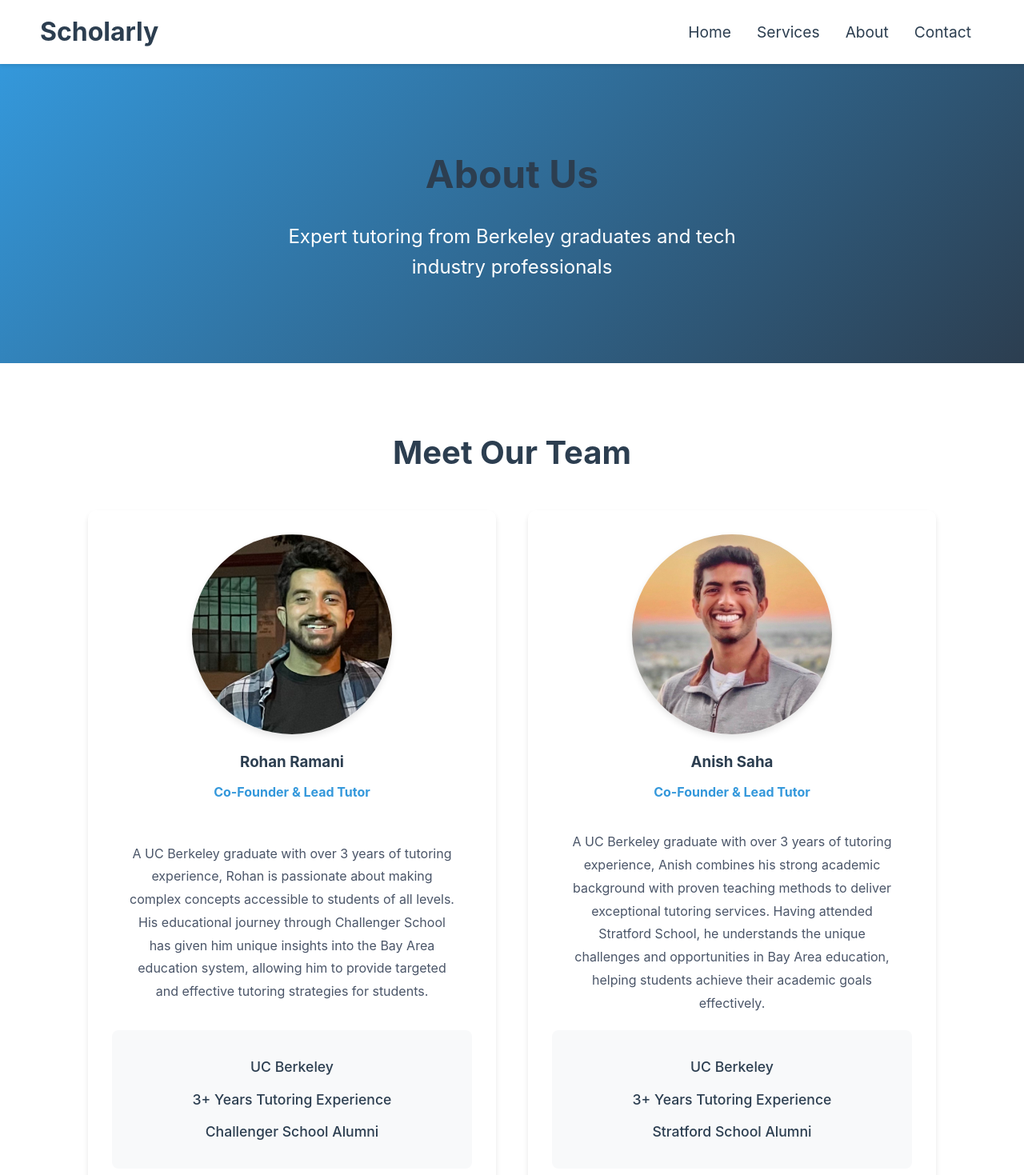
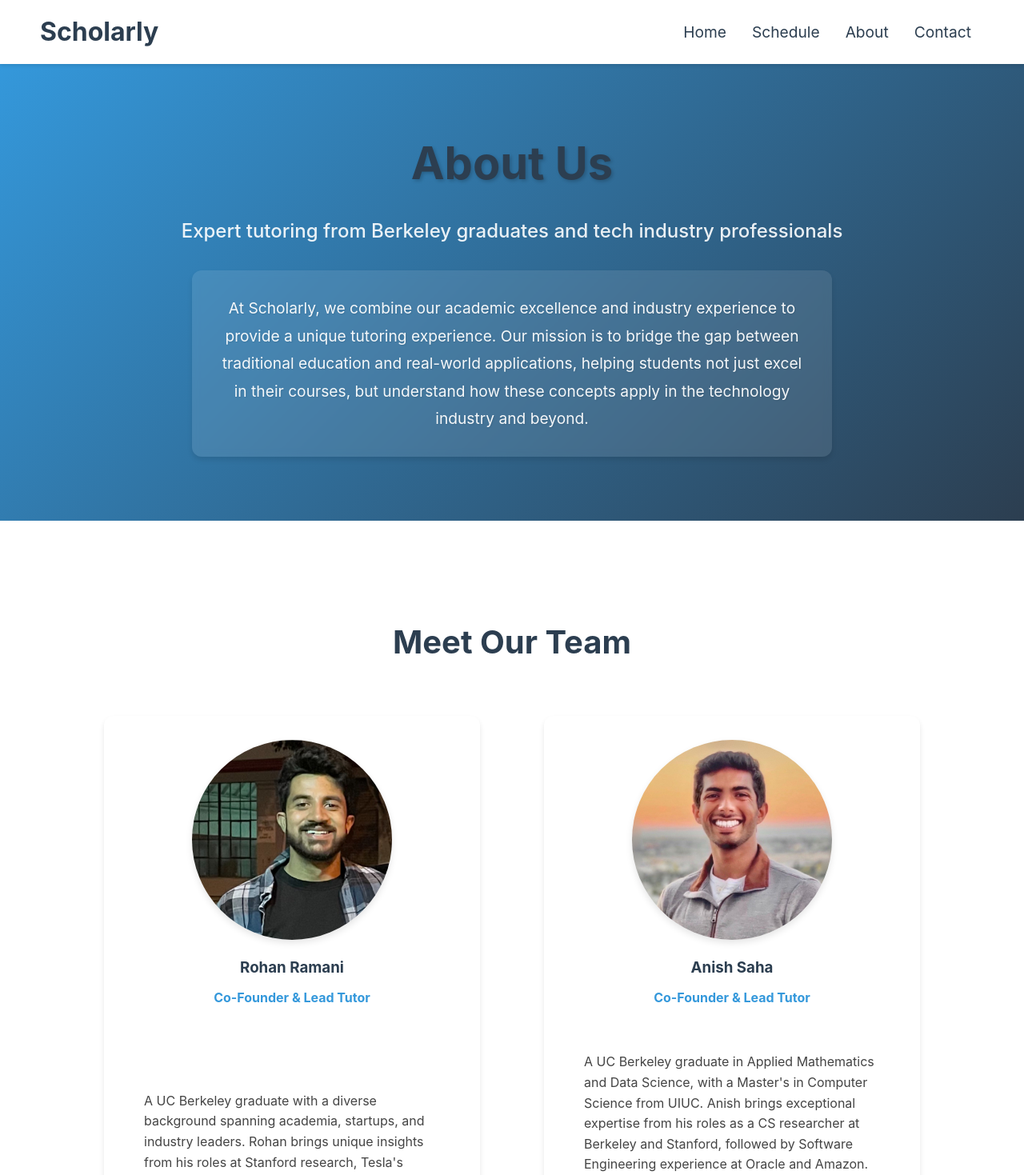
Before and after one commit to rramani1230/scholarly, a React (Create React App) app: page /about in a window 1280 px wide. Shown: the top 1469 px of the page at 80% size. Built offline with nearby package versions, Linux system fonts and the light colour scheme.

Commit message:
Implement Calendly integration, update About Us details

```diff
--- a/src/App.js
+++ b/src/App.js
@@ -4,6 +4,7 @@ import Navbar from './components/Navbar/Navbar';
 import Home from './pages/Home/Home';
 import About from './pages/About/About';
 import Contact from './pages/Contact/Contact';
+import Schedule from './pages/Schedule/Schedule';
 import './App.css';
 
 function App() {
@@ -15,6 +16,7 @@ function App() {
           <Route path="/" element={<Home />} />
           <Route path="/about" element={<About />} />
           <Route path="/contact" element={<Contact />} />
+          <Route path="/schedule" element={<Schedule />} />
         </Routes>
       </div>
     </Router>
--- a/src/components/Navbar/Navbar.js
+++ b/src/components/Navbar/Navbar.js
@@ -14,7 +14,7 @@ const Navbar = () => {
             <Link to="/" className="nav-link">Home</Link>
           </li>
           <li className="nav-item">
-            <Link to="/services" className="nav-link">Services</Link>
+            <Link to="/schedule" className="nav-link">Schedule</Link>
           </li>
           <li className="nav-item">
             <Link to="/about" className="nav-link">About</Link>
--- a/src/pages/About/About.css
+++ b/src/pages/About/About.css
@@ -7,18 +7,40 @@
   background: linear-gradient(135deg, #3498db, #2c3e50);
   color: white;
   text-align: center;
-  padding: 100px 50px;
+  padding: 80px 50px;
+  margin-bottom: 40px;
 }
 
 .about-header h1 {
-  font-size: 3rem;
+  font-size: 3.5rem;
   margin-bottom: 20px;
+  font-weight: 700;
+  text-shadow: 2px 2px 4px rgba(0, 0, 0, 0.2);
 }
 
-.about-header p {
+.about-header .subtitle {
   font-size: 1.5rem;
-  max-width: 600px;
+  margin-bottom: 30px;
+  color: rgba(255, 255, 255, 0.9);
+  font-weight: 500;
+}
+
+.mission-statement {
+  max-width: 800px;
   margin: 0 auto;
+  padding: 30px;
+  background: rgba(255, 255, 255, 0.1);
+  border-radius: 12px;
+  backdrop-filter: blur(5px);
+  box-shadow: 0 4px 6px rgba(0, 0, 0, 0.1);
+}
+
+.mission-statement p {
+  font-size: 1.2rem;
+  line-height: 1.8;
+  color: rgba(255, 255, 255, 0.95);
+  margin: 0;
+  text-shadow: 1px 1px 2px rgba(0, 0, 0, 0.1);
 }
 
 .team-section,
@@ -42,11 +64,14 @@
 }
 
 .founder-card {
-  text-align: center;
   background: white;
+  border-radius: 12px;
   padding: 30px;
-  border-radius: 10px;
-  box-shadow: 0 4px 6px rgba(0,0,0,0.1);
+  margin: 20px;
+  box-shadow: 0 4px 6px rgba(0, 0, 0, 0.1);
+  flex: 1;
+  min-width: 300px;
+  max-width: 500px;
   display: flex;
   flex-direction: column;
   align-items: center;
@@ -87,30 +112,27 @@
 }
 
 .founder-card .bio {
-  text-align: center;
+  text-align: left;
   flex-grow: 1;
   margin: 20px 0;
-  line-height: 1.8;
-  color: #4a5568;
+  line-height: 1.6;
+  color: #444;
   padding: 0 20px;
   display: flex;
   align-items: center;
 }
 
 .credentials {
-  width: 100%;
-  margin-top: auto;
-  padding: 20px;
+  margin-top: 20px;
+  padding: 15px;
   background: #f8f9fa;
   border-radius: 8px;
-  text-align: center;
 }
 
 .credentials p {
-  margin: 12px 0;
+  margin: 10px 0;
   color: #2c3e50;
   font-weight: 500;
-  font-size: 1.1rem;
 }
 
 .mission-section {
--- a/src/pages/About/About.js
+++ b/src/pages/About/About.js
@@ -8,7 +8,12 @@ const About = () => {
     <div className="about">
       <div className="about-header">
         <h1>About Us</h1>
-        <p>Expert tutoring from Berkeley graduates and tech industry professionals</p>
+        <p className="subtitle">Expert tutoring from Berkeley graduates and tech industry professionals</p>
+        <div className="mission-statement">
+          <p>At Scholarly, we combine our academic excellence and industry experience to provide a unique tutoring experience.
+          Our mission is to bridge the gap between traditional education and real-world applications, helping students not just
+          excel in their courses, but understand how these concepts apply in the technology industry and beyond.</p>
+        </div>
       </div>
 
       <div className="team-section">
@@ -22,13 +27,18 @@ const About = () => {
             <h3>Rohan Ramani</h3>
             <p className="title">Co-Founder & Lead Tutor</p>
             <p className="bio">
-              A UC Berkeley graduate with over 3 years of tutoring experience, Rohan is passionate about making complex concepts accessible to students of all levels.
-              His educational journey through Challenger School has given him unique insights into the Bay Area education system, allowing him to provide targeted and effective tutoring strategies for students.
+              A UC Berkeley graduate with a diverse background spanning academia, startups, and industry leaders. Rohan brings unique insights
+              from his roles at Stanford research, Tesla's autonomous systems team, Apple's software division, and Amazon's cloud infrastructure.
+              Throughout his time at Berkeley, he served as a Teaching Assistant and tutor, developing his passion for making complex concepts
+              accessible to students. His educational journey through Challenger School provides deep understanding of Bay Area education, allowing
+              him to create effective learning strategies for students.
             </p>
             <div className="credentials">
-              <p> UC Berkeley</p>
-              <p> 3+ Years Tutoring Experience</p>
-              <p> Challenger School Alumni</p>
+              <p>UC Berkeley Graduate</p>
+              <p>Research Experience (Stanford)</p>
+              <p>Industry Experience (Tesla, Apple, Amazon)</p>
+              <p>Berkeley Teaching Assistant & Tutor</p>
+              <p>Challenger School Alumni</p>
             </div>
           </div>
 
@@ -39,23 +49,23 @@ const About = () => {
             <h3>Anish Saha</h3>
             <p className="title">Co-Founder & Lead Tutor</p>
             <p className="bio">
-              A UC Berkeley graduate with over 3 years of tutoring experience, Anish combines his strong academic background with proven teaching methods to deliver exceptional tutoring services.
-              Having attended Stratford School, he understands the unique challenges and opportunities in Bay Area education, helping students achieve their academic goals effectively.
+              A UC Berkeley graduate in Applied Mathematics and Data Science, with a Master's in Computer Science from UIUC.
+              Anish brings exceptional expertise from his roles as a CS researcher at Berkeley and Stanford, followed by Software Engineering
+              experience at Oracle and Amazon. His academic excellence includes perfect scores in SAT Math, SAT II Math, and GRE examinations,
+              with a top 1.5% score in AMC 12. Throughout his academic career, he served as a Teaching Assistant at both Berkeley and UIUC.
+              His educational journey through Stratford School provides unique insights into Bay Area education.
             </p>
             <div className="credentials">
-              <p> UC Berkeley</p>
-              <p> 3+ Years Tutoring Experience</p>
-              <p> Stratford School Alumni</p>
+              <p>UC Berkeley - Applied Math & Data Science</p>
+              <p>UIUC - MS in Computer Science (AI Concentration)</p>
+              <p>Teaching Assistant at Berkeley & UIUC</p>
+              <p>5+ Years Industry Experience (Oracle, Amazon)</p>
+              <p>Perfect Scores: SAT Math, SAT II Math, GRE</p>
+              <p>Top 1.5% in AMC 12</p>
+              <p>Stratford School Alumni</p>
             </div>
           </div>
         </div>
-      </div>
-
-      <div className="mission-section">
-        <h2>Our Mission</h2>
-        <p>
-          At Scholarly, we combine our academic excellence and industry experience to provide a unique tutoring experience. Our mission is to bridge the gap between traditional education and real-world applications, helping students not just excel in their courses, but understand how these concepts apply in the technology industry and beyond.
-        </p>
       </div>
 
       <div className="values-section">
--- a/src/pages/Home/Home.js
+++ b/src/pages/Home/Home.js
@@ -8,7 +8,7 @@ const Home = () => {
       <section className="hero">
         <div className="hero-content">
           <h1>Unlock Your Full Potential</h1>
-          <p>Expert tutoring in Math, English, Computer Science, and more</p>
+          <p>Expert tutoring in Mathematics and Computer Science</p>
           <Link to="/contact" className="cta-button">Get Started</Link>
         </div>
       </section>
@@ -21,16 +21,8 @@ const Home = () => {
             <p>From algebra to calculus, we've got you covered</p>
           </div>
           <div className="subject-card">
-            <h3>English</h3>
-            <p>Literature, writing, and language arts</p>
-          </div>
-          <div className="subject-card">
             <h3>Computer Science</h3>
             <p>Programming, algorithms, and web development</p>
-          </div>
-          <div className="subject-card">
-            <h3>General Subjects</h3>
-            <p>Science, history, and more</p>
           </div>
         </div>
       </section>
--- /dev/null
+++ b/src/pages/Schedule/Schedule.css
@@ -0,0 +1,27 @@
+.schedule-page {
+  padding: 2rem;
+  max-width: 1200px;
+  margin: 0 auto;
+}
+
+.schedule-header {
+  text-align: center;
+  margin-bottom: 2rem;
+}
+
+.schedule-header h1 {
+  font-size: 2.5rem;
+  color: #333;
+  margin-bottom: 1rem;
+}
+
+.schedule-header p {
+  font-size: 1.2rem;
+  color: #666;
+}
+
+.calendly-inline-widget {
+  border-radius: 8px;
+  box-shadow: 0 4px 6px rgba(0, 0, 0, 0.1);
+  background: #fff;
+}
--- /dev/null
+++ b/src/pages/Schedule/Schedule.js
@@ -0,0 +1,33 @@
+import React, { useEffect } from 'react';
+import './Schedule.css';
+
+const Schedule = () => {
+  useEffect(() => {
+    // Load Calendly widget script
+    const script = document.createElement('script');
+    script.src = 'https://calendly.com/assets/external/widget.js';
+    script.async = true;
+    document.body.appendChild(script);
+
+    return () => {
+      // Cleanup script when component unmounts
+      document.body.removeChild(script);
+    };
+  }, []);
+
+  return (
+    <div className="schedule-page">
+      <div className="schedule-header">
+        <h1>Schedule a Session</h1>
+        <p>Choose a time that works best for you</p>
+      </div>
+      <div
+        className="calendly-inline-widget"
+        data-url="https://calendly.com/scholarly__"
+        style={{ minWidth: '320px', height: '750px' }}
+      />
+    </div>
+  );
+};
+
+export default Schedule;
```
